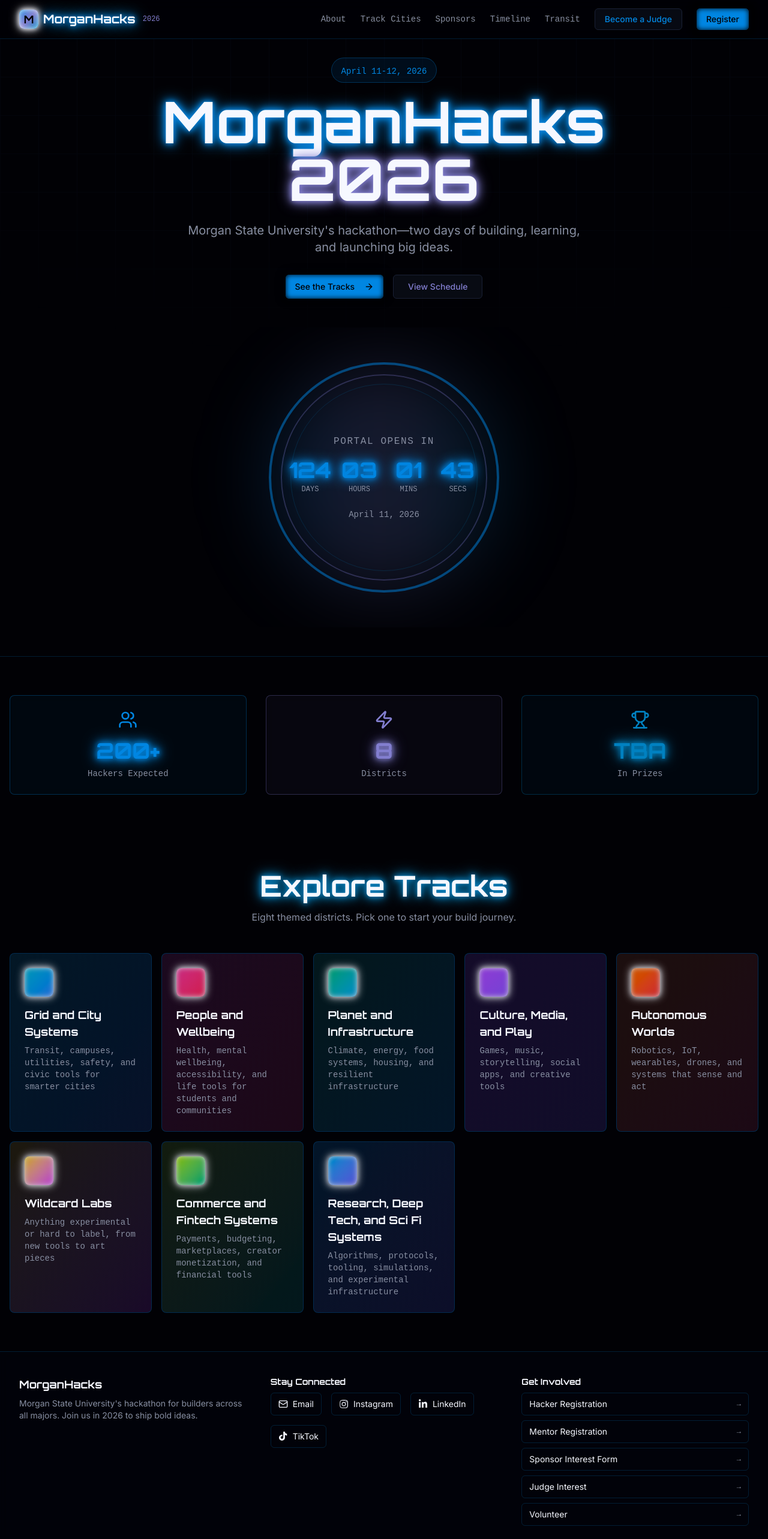
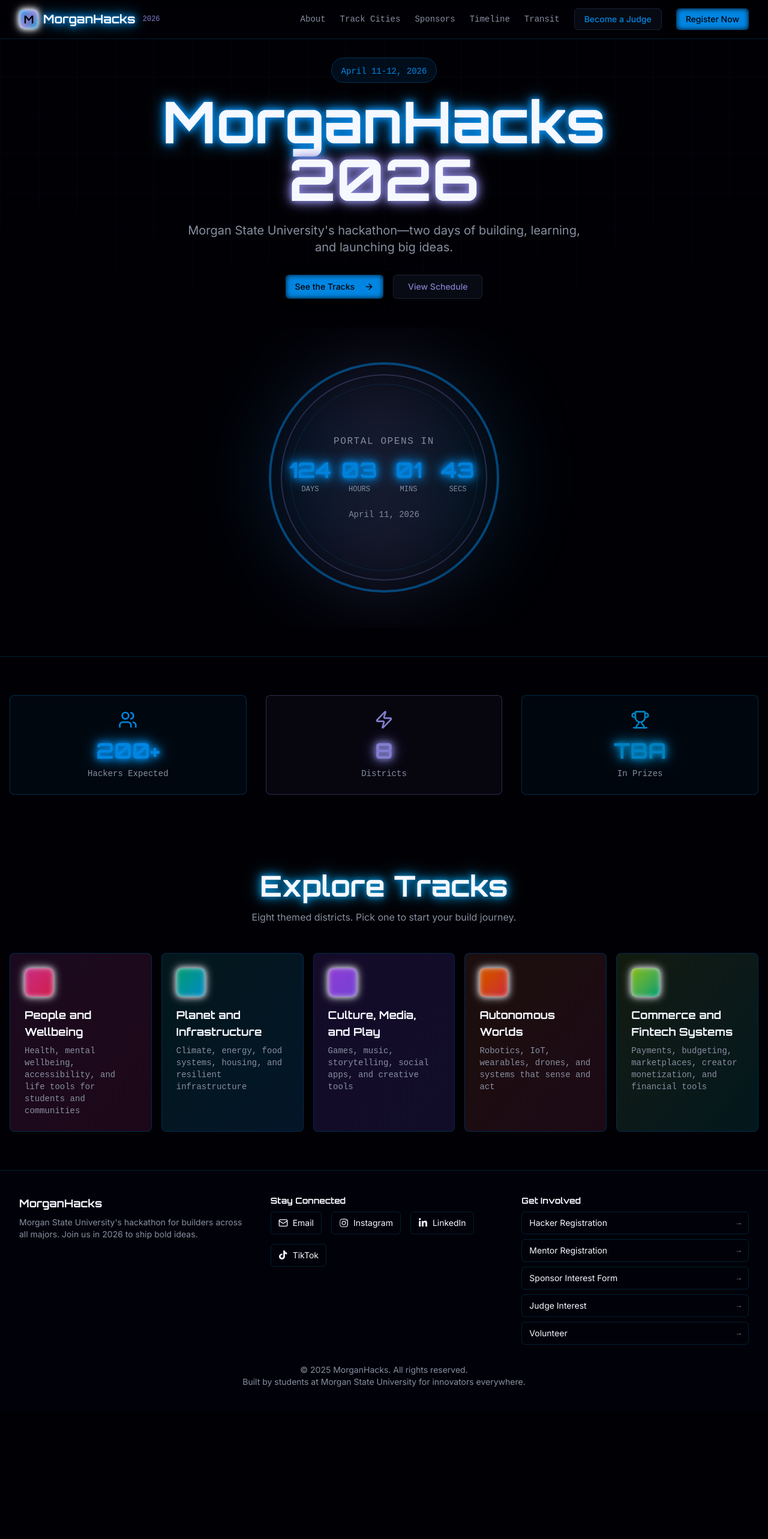
Before and after one commit to MorganHacks/MorganHacks2026, a Next.js app: page / in a window 1280 px wide. Shown: the top 2566 px of the page at 60% size. After the commit the page ends 2354 px from the top, so only its background shows below. Built offline with nearby package versions, Linux system fonts and the light colour scheme.

Commit message:
removed registration placeholder

```diff
--- a/components/navigation.tsx
+++ b/components/navigation.tsx
@@ -68,10 +68,12 @@
               </Link>
             </Button>
             <Button
-              onClick={() => setShowRegistrationModal(true)}
+              asChild
               className="bg-primary text-primary-foreground hover:bg-primary/90 neon-border hover:scale-105 transition-transform"
             >
-              Register
+              <Link href="https://www.jotform.com/form/251163649282157" target="_blank" rel="noopener noreferrer">
+                Register Now
+              </Link>
             </Button>
           </div>
 
@@ -113,38 +115,19 @@
                 </Link>
               </Button>
               <Button
-                onClick={() => {
-                  setShowRegistrationModal(true)
-                  setIsOpen(false)
-                }}
+                asChild
                 className="bg-primary text-primary-foreground hover:bg-primary/90 neon-border w-full"
               >
-                Register
+                <Link href="https://www.jotform.com/form/251163649282157" target="_blank" rel="noopener noreferrer">
+                  Register Now
+                </Link>
               </Button>
             </div>
           </div>
         )}
       </div>
 
-      {showRegistrationModal && (
-        <div className="fixed inset-0 z-[60] grid place-items-center bg-black/60 px-4">
-          <div className="max-w-md w-full rounded-xl bg-background border border-primary/30 shadow-2xl p-6 relative text-center">
-            <p className="text-sm uppercase text-muted-foreground font-mono">MorganHacks 2026</p>
-            <h2 className="text-2xl font-bold font-orbitron mt-1">Registration opens December 15</h2>
-            <p className="text-sm text-muted-foreground font-mono mt-2">
-              Check back on December 15 to save your spot. We can’t wait to build with you!
-            </p>
-            <div className="mt-5 flex justify-center">
-              <Button
-                onClick={() => setShowRegistrationModal(false)}
-                className="bg-primary text-primary-foreground hover:bg-primary/90"
-              >
-                OK
-              </Button>
-            </div>
-          </div>
-        </div>
-      )}
+      {/* registration modal removed now that registration is live */}
     </nav>
   )
 }
--- a/components/site-footer.tsx
+++ b/components/site-footer.tsx
@@ -40,7 +40,7 @@
 ]
 
 const involvementLinks = [
-  { label: "Hacker Registration", href: "modal://registration" },
+  { label: "Hacker Registration", href: "https://www.jotform.com/form/251163649282157" },
   { label: "Mentor Registration", href: "https://www.jotform.com/form/253297815473164" },
   { label: "Sponsor Interest Form", href: "https://www.jotform.com/form/253334594024051" },
   { label: "Judge Interest", href: "https://www.jotform.com/form/250957540277161" },
@@ -81,21 +81,7 @@
           <div className="space-y-2">
             <p className="text-sm font-bold font-orbitron">Get Involved</p>
             <div className="grid grid-cols-1 gap-2">
-              {involvementLinks.map((link) =>
-                link.href.startsWith("modal://") ? (
-                  <button
-                    key={link.label}
-                    type="button"
-                    onClick={() => {
-                      const event = new CustomEvent("open-registration-modal")
-                      window.dispatchEvent(event)
-                    }}
-                    className="inline-flex items-center justify-between px-3 py-2 rounded-md border border-primary/20 text-sm text-foreground hover:border-primary/50 transition-colors text-left"
-                  >
-                    <span>{link.label}</span>
-                    <span className="text-xs text-muted-foreground font-mono">→</span>
-                  </button>
-                ) : (
+              {involvementLinks.map((link) => (
                 <Link
                   key={link.label}
                   href={link.href}
@@ -106,8 +92,7 @@
                   <span>{link.label}</span>
                   <span className="text-xs text-muted-foreground font-mono">→</span>
                 </Link>
-                ),
-              )}
+              ))}
             </div>
           </div>
         </div>
--- a/public/track-cities.json
+++ b/public/track-cities.json
@@ -1,13 +1,4 @@
 [
-    {
-      "id": "grid",
-      "name": "Grid and City Systems",
-      "description": "Transit, campuses, utilities, safety, and civic tools for smarter cities",
-      "color": "from-cyan-500 to-blue-500",
-      "position": { "x": 18, "y": 26 },
-      "icon": "Cpu",
-      "glowColor": "rgba(6, 182, 212, 0.5)"
-    },
     {
       "id": "people",
       "name": "People and Wellbeing",
@@ -45,15 +36,6 @@
       "glowColor": "rgba(249, 115, 22, 0.5)"
     },
     {
-      "id": "wildcard",
-      "name": "Wildcard Labs",
-      "description": "Anything experimental or hard to label, from new tools to art pieces",
-      "color": "from-yellow-400 to-fuchsia-500",
-      "position": { "x": 52, "y": 44 },
-      "icon": "Sparkles",
-      "glowColor": "rgba(250, 204, 21, 0.5)"
-    },
-    {
       "id": "commerce",
       "name": "Commerce and Fintech Systems",
       "description": "Payments, budgeting, marketplaces, creator monetization, and financial tools",
@@ -61,14 +43,5 @@
       "position": { "x": 20, "y": 48 },
       "icon": "Banknote",
       "glowColor": "rgba(132, 204, 22, 0.5)"
-    },
-    {
-      "id": "research",
-      "name": "Research, Deep Tech, and Sci Fi Systems",
-      "description": "Algorithms, protocols, tooling, simulations, and experimental infrastructure",
-      "color": "from-sky-500 to-indigo-500",
-      "position": { "x": 80, "y": 52 },
-      "icon": "Orbit",
-      "glowColor": "rgba(56, 189, 248, 0.5)"
     }
   ]
--- a/public/track-details.json
+++ b/public/track-details.json
@@ -1,15 +1,4 @@
 {
-    "grid": {
-      "fullDescription": "Build the backbone of the Tech City Verse. Think transit, campus life, public safety, smart buildings, wayfinding, and tools that help communities run smoother. AI, data, and automation are all welcome as long as they serve real people and real cities.",
-      "challenges": ["Challenges: TBA"],
-      "prizes": ["Prizes: TBA"],
-      "resources": [
-        { "name": "Open Data Baltimore", "url": "https://data.baltimorecity.gov" },
-        { "name": "Mapbox Docs", "url": "https://docs.mapbox.com" },
-        { "name": "Leaflet JS", "url": "https://leafletjs.com" },
-        { "name": "OpenStreetMap", "url": "https://www.openstreetmap.org" }
-      ]
-    },
     "people": {
       "fullDescription": "Design tools that make life feel lighter. Health, mental wellbeing, accessibility, study helpers, budgeting, habit tracking, and community support. This is where you build things that actually help the people around you.",
       "challenges": ["Challenges: TBA"],
@@ -57,17 +46,6 @@
         { "name": "ROS 2 Docs", "url": "https://docs.ros.org" }
       ]
     },
-    "wildcard": {
-      "fullDescription": "The glitch in the grid. Protocol experiments, dev tools, security projects, finance ideas, art installations, or anything that does not quite fit the other districts. If it is bold and surprising, it lives here.",
-      "challenges": ["Challenges: TBA"],
-      "prizes": ["Prizes: TBA"],
-      "resources": [
-        { "name": "GitHub Actions", "url": "https://docs.github.com/actions" },
-        { "name": "Supabase Docs", "url": "https://supabase.com/docs" },
-        { "name": "OpenAI Platform", "url": "https://platform.openai.com/docs" },
-        { "name": "Cloudflare Workers", "url": "https://developers.cloudflare.com/workers" }
-      ]
-    },
     "commerce": {
       "fullDescription": "Money, markets, and value flows. Payments, budgeting, investing, campus marketplaces, creator monetization, fraud detection, and tools that help people and small businesses move money smarter.",
       "challenges": ["Challenges: TBA"],
@@ -78,16 +56,5 @@
         { "name": "PayPal Developer", "url": "https://developer.paypal.com" },
         { "name": "Yahoo Finance API Guides", "url": "https://www.yahoofinanceapi.com" }
       ]
-    },
-    "research": {
-      "fullDescription": "For the hackers who think like scientists and systems engineers. Algorithms, new protocols, compression, distributed systems, simulation, data tooling, and deep tech that pushes the boundary of what is possible.",
-      "challenges": ["Challenges: TBA"],
-      "prizes": ["Prizes: TBA"],
-      "resources": [
-        { "name": "arXiv", "url": "https://arxiv.org" },
-        { "name": "Papers With Code", "url": "https://paperswithcode.com" },
-        { "name": "NumPy Docs", "url": "https://numpy.org/doc" },
-        { "name": "Kubernetes Docs", "url": "https://kubernetes.io/docs" }
-      ]
     }
-  }
+}
```
Lines whose indentation alone changed are shown as unchanged.
